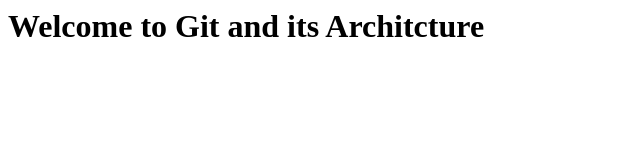
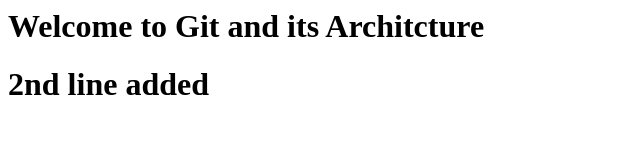
Before and after one commit to nk13111972/edureka-transaction-api, a plain HTML site: page index.html in a window 1280 px wide. Shown: the whole page, without its empty margins (0-640 px from the left). Drawn offline with Linux system fonts and the light colour scheme.

Commit message:
added new line in index.html

```diff
--- a/index.html
+++ b/index.html
@@ -1 +1,2 @@
 <h1>Welcome to Git and its Architcture</hi>
+<h1> 2nd line added</h1>
```
